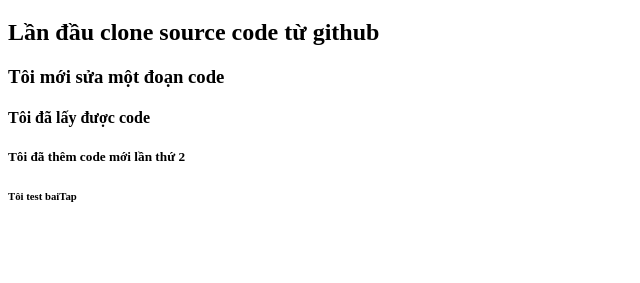
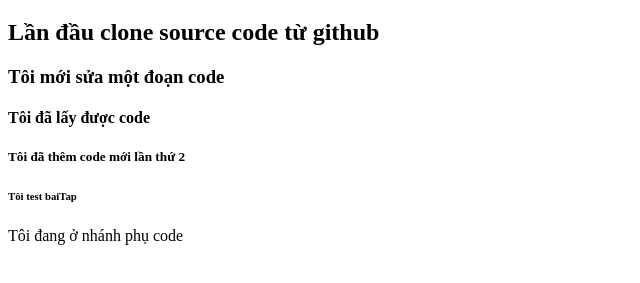
Before and after one commit to QuangKhai-dev/BC76_DemoGit, a plain HTML site: page index.html in a window 1280 px wide. Shown: the part 61-344 px from the top of the page, without its empty margins (0-640 px from the left). Drawn offline with Linux system fonts and the light colour scheme.

Commit message:
day code tu nhanh phu

```diff
--- a/index.html
+++ b/index.html
@@ -14,6 +14,7 @@
   <h4>Tôi đã lấy được code</h4>
   <h5>Tôi đã thêm code mới lần thứ 2</h5>
   <h6>Tôi test baiTap</h6>
+  <div class="container">Tôi đang ở nhánh phụ code</div>
 </body>
 
 </html>
```
